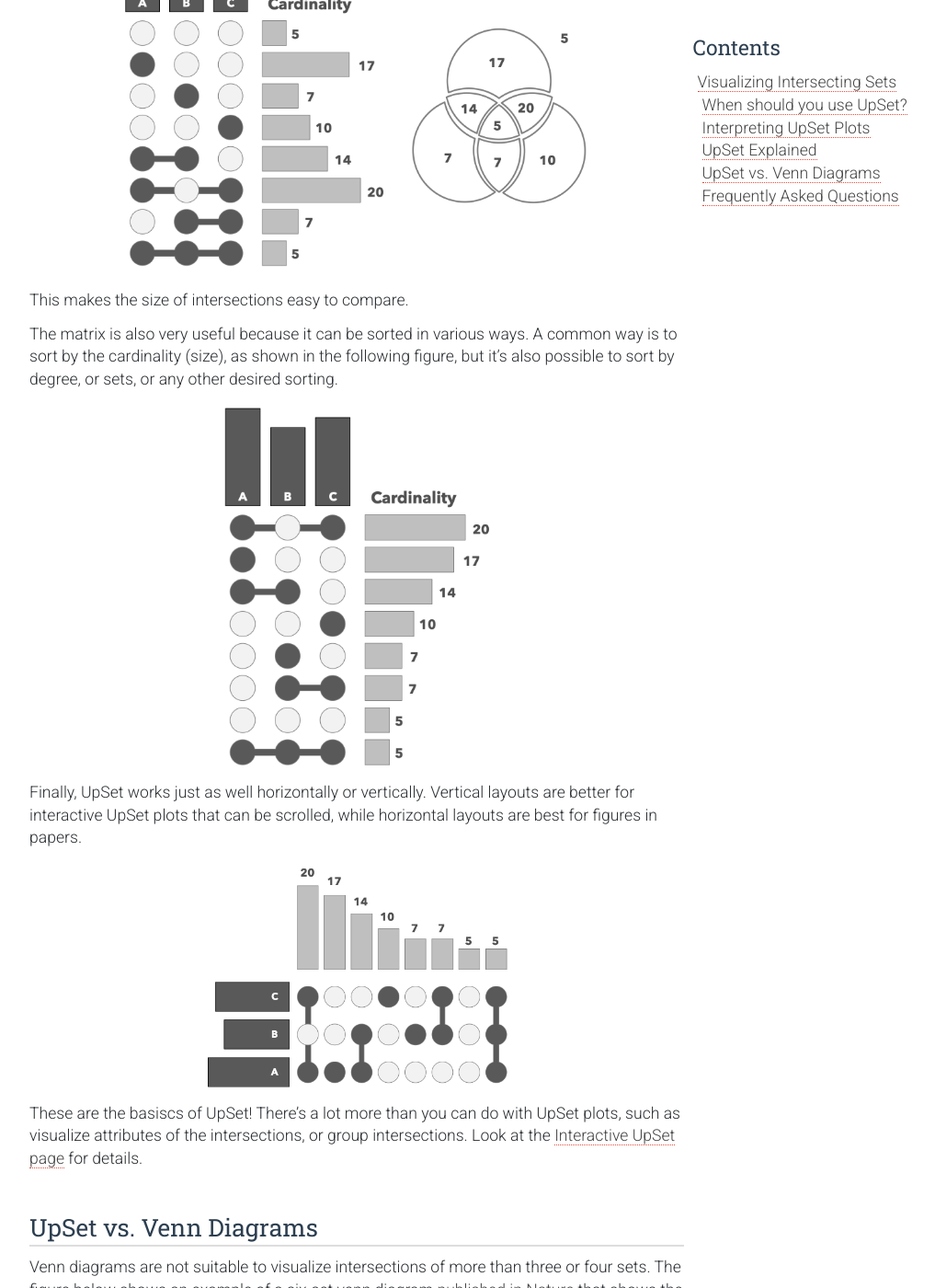
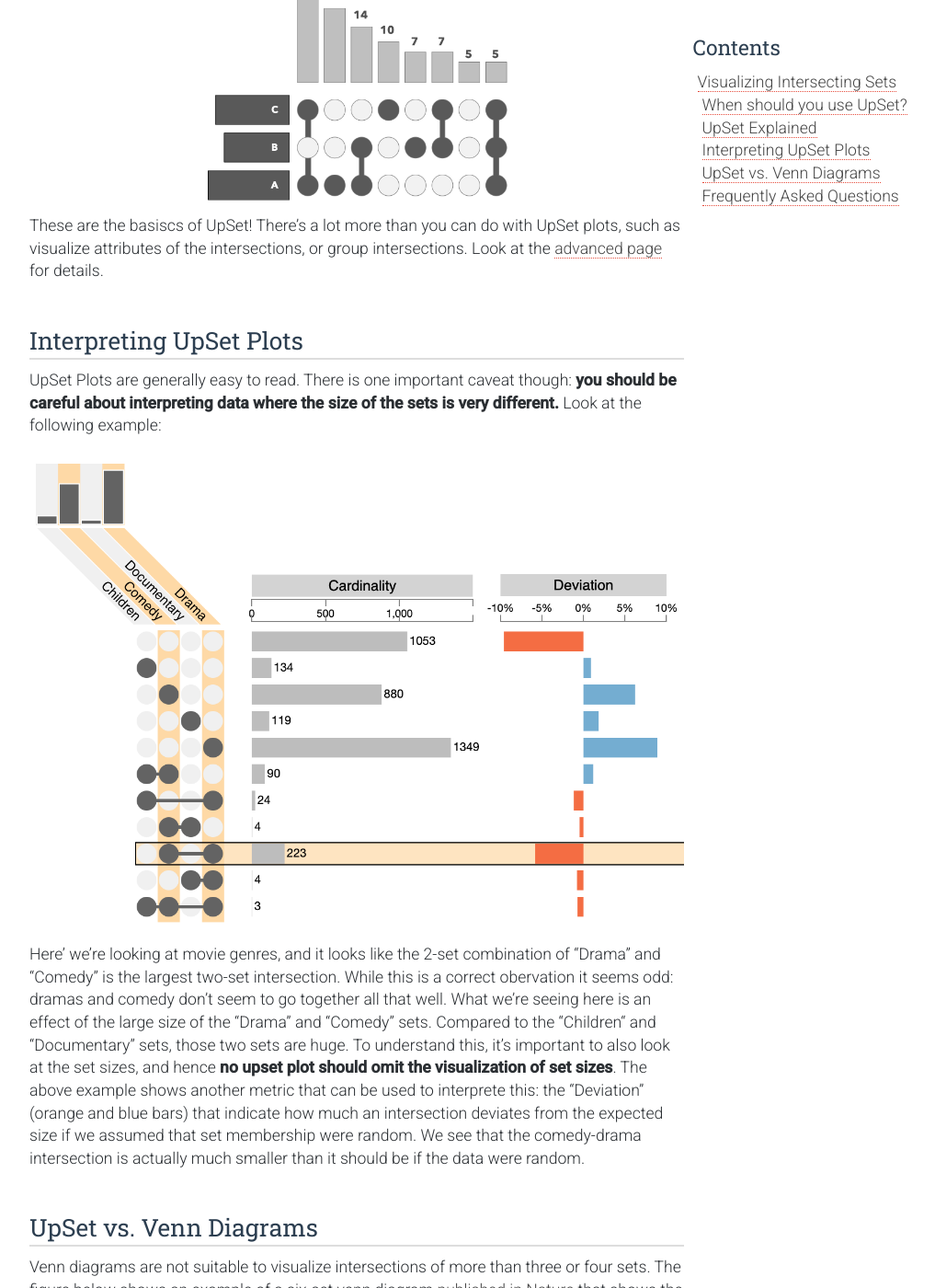
Before and after one commit to visdesignlab/upset-app, a Jekyll site: the page built from index.md, in a window 1280 px wide and 1400 px high, scrolled down 3816 px. Shown: the whole window at 92% size, without its empty margins (68-1085 px from the left). Built offline with Jekyll 4.4.1, drawn with Linux system fonts in a browser that asks for light colours; some of the changed text lies outside the part shown.

Commit message:
fixing some links

```diff
--- a/index.md
+++ b/index.md
@@ -48,14 +48,6 @@ Bioinformatics, 33(18): 2938-2940, doi:10.1093/bioinformatics/btx364, 2017.
 
 Also take a look at the [Nature Methods Points of View article](https://www.nature.com/articles/nmeth.3033) discussing these trade-offs.
 
-## Interpreting UpSet Plots
-
-UpSet Plots are generally easy to read. There is one important caveat though: **you should be careful about interpreting data where the size of the sets is very different.**  Look at the following example:
-
-![UpSet and unequal set sizes.]({{path}}/unequal_set_size.png)
-
-Here' we're looking at movie genres, and it looks like the 2-set combination of “Drama” and “Comedy” is the largest two-set intersection. While this is a correct obervation it seems odd: dramas and comedy don't seem to go together all that well. What we're seeing here is an effect of the large size of the “Drama” and “Comedy” sets. Compared to the “Children“ and “Documentary” sets, those two sets are huge. To understand this, it's important to also look at the set sizes, and hence **no upset plot should omit the visualization of set sizes**. The above example shows another metric that can be used to interprete this: the “Deviation” (orange and blue bars) that indicate how much an intersection deviates from the expected size if we assumed that set membership were random. We see that the comedy-drama intersection is actually much smaller than it should be if the data were random.
-
 
 ## UpSet Explained
 
@@ -82,8 +74,16 @@ Finally, UpSet works just as well horizontally or vertically. Vertical layouts a
 <img style="height: 250px" class="centered-image" src="{{path}}/concept_5_horizontal.png" alt="Horizontal layout in UpSet">
 
 
-These are the basiscs of UpSet! There's a lot more than you can do with UpSet plots, such as visualize attributes of the intersections, or group intersections. Look at the [Interactive UpSet page](/interactive/) for details.
+These are the basiscs of UpSet! There's a lot more than you can do with UpSet plots, such as visualize attributes of the intersections, or group intersections. Look at the [advanced page](/advanced/) for details.
 
+
+## Interpreting UpSet Plots
+
+UpSet Plots are generally easy to read. There is one important caveat though: **you should be careful about interpreting data where the size of the sets is very different.**  Look at the following example:
+
+![UpSet and unequal set sizes.]({{path}}/unequal_set_size.png)
+
+Here' we're looking at movie genres, and it looks like the 2-set combination of “Drama” and “Comedy” is the largest two-set intersection. While this is a correct obervation it seems odd: dramas and comedy don't seem to go together all that well. What we're seeing here is an effect of the large size of the “Drama” and “Comedy” sets. Compared to the “Children“ and “Documentary” sets, those two sets are huge. To understand this, it's important to also look at the set sizes, and hence **no upset plot should omit the visualization of set sizes**. The above example shows another metric that can be used to interprete this: the “Deviation” (orange and blue bars) that indicate how much an intersection deviates from the expected size if we assumed that set membership were random. We see that the comedy-drama intersection is actually much smaller than it should be if the data were random.
 
 
 ## UpSet vs. Venn Diagrams
```
Also changed, not shown: other parts of index.md (+3 -3 lines), about.md (+1 -1 lines).
